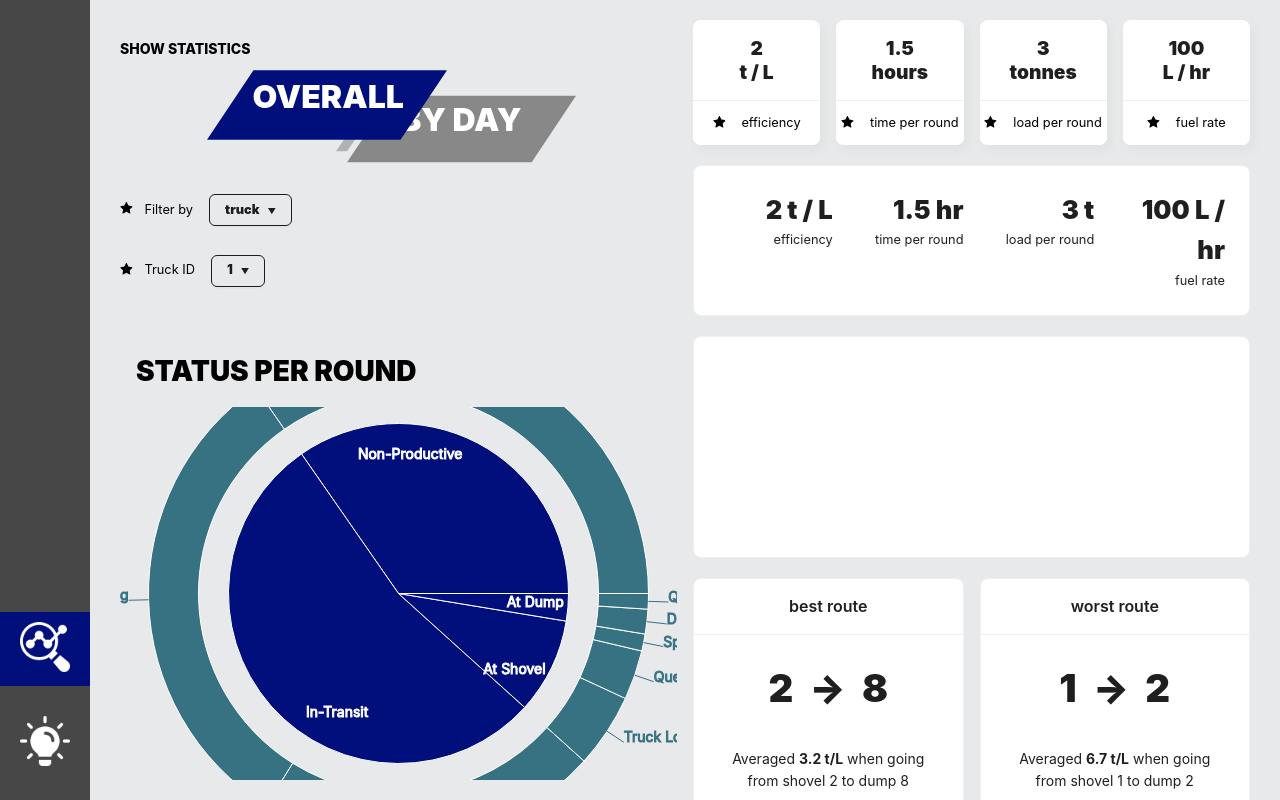
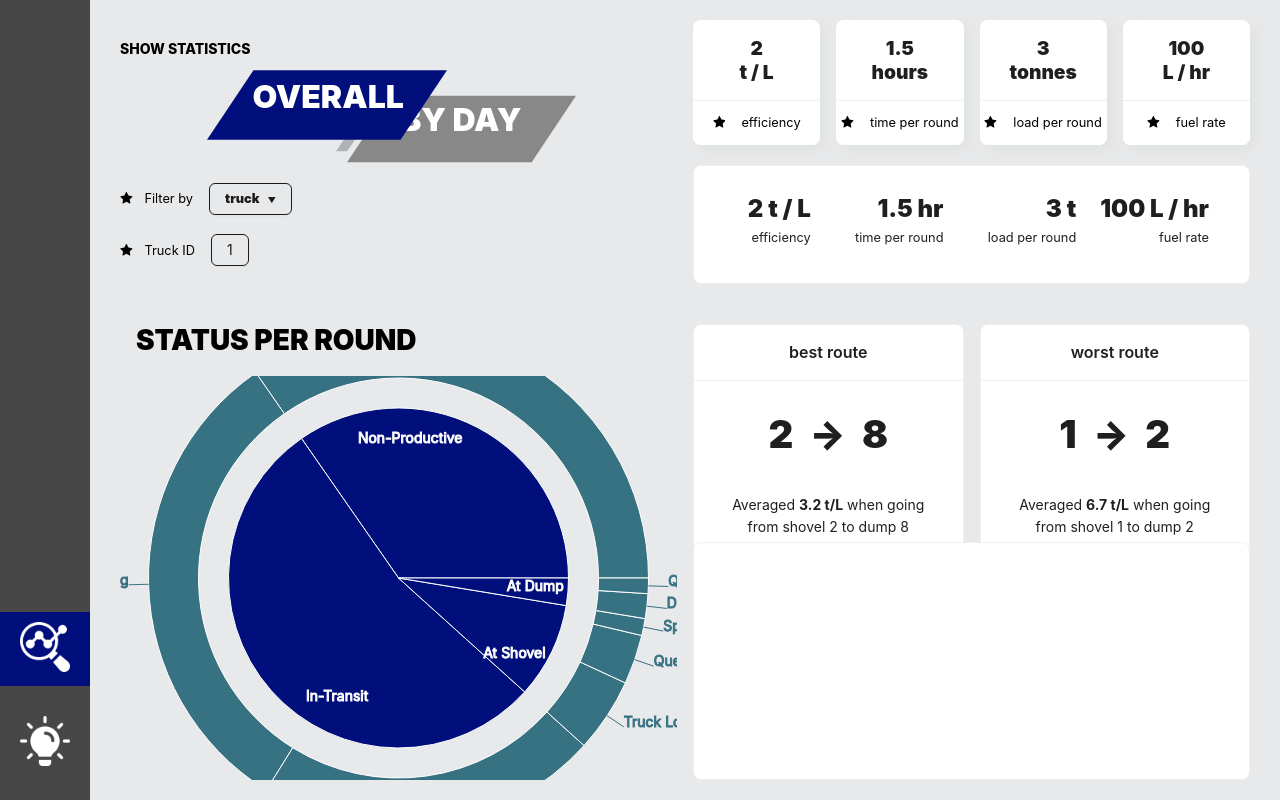
Before and after one commit to Rshokar/QDSHacks2023, a React (Create React App) app in the folder frontend/: page / in a window 1280 px wide. Built offline with nearby package versions, Linux system fonts and the light colour scheme.

Commit message:
Add truck IDs and some other minor UI fixes

```diff
--- a/frontend/src/components/OverviewBar/styled.js
+++ b/frontend/src/components/OverviewBar/styled.js
@@ -7,11 +7,16 @@ export const StyledCard = styled(Card)`
     height: 100%;
     width: 100%;
 
+    .ant-card-body {
+        padding-left: 0;
+        padding-right: 2.5rem
+    }
+
     .section {
         text-align: right;
 
         .value {
-            font-size: clamp(1.5rem, 2vw, 2rem);
+            font-size: clamp(1.5rem, 1.75vw, 1.75rem);
             font-weight: 900;
         }
 
--- a/frontend/src/features/Analytics/Analytics.js
+++ b/frontend/src/features/Analytics/Analytics.js
@@ -1,6 +1,7 @@
 import { useState, useEffect } from 'react';
 import { Row, Col } from 'antd';
 import dayjs from 'dayjs';
+import moment from 'moment';
 
 import TiltedButton from '../../components/TiltedButton';
 import StatCard from '../../components/StatCard';
@@ -11,7 +12,7 @@ import RouteCard from '../../components/RouteCard';
 import FilterDropdown from '../../components/FilterDropdown';
 
 import { Container } from './styled';
-import { filterOpts, kpi, testData } from './constants';
+import { filterOpts, kpi, truckIDs, testData } from './constants';
 
 const Analytics = () => {
     const [dateFilter, setDateFilter] = useState('');
@@ -47,9 +48,9 @@ const Analytics = () => {
                 </Col>
 
                 <Col span={3} className="date-wrapper">
-                    {date &&
+                    {date && dateFilter &&
                         <div className="date">
-                            <div class="month">APR</div>
+                            <div class="month">{moment(dateFilter, "YYYY-MM-DD").format("MMM")}</div>
                             <div class="day">{date.get("date")}</div>
                         </div>
                     }
@@ -70,7 +71,7 @@ const Analytics = () => {
                         onSelectionChanged={(s) => setFilter(s)}
                     />
                     {filter === filterOpts[0]
-                        ? <FilterDropdown text="Truck ID" />
+                        ? <FilterDropdown text="Truck ID" options={truckIDs}/>
                         : <FilterDropdown text="Type ID" />}
                 </Col>
                 <Col span={12}>
@@ -87,8 +88,6 @@ const Analytics = () => {
                 </Col>
 
                 <Col span={12} gutter={16} className="main-right">
-                    <StatusBar className="upper" />
-
                     <Row gutter={16} className="lower">
                         <Col span={12}>
                             <RouteCard title="best route" route={testData.bestRoute}/>
@@ -97,6 +96,8 @@ const Analytics = () => {
                             <RouteCard title="worst route" route={testData.worstRoute}/>
                         </Col>
                     </Row>
+
+                    <StatusBar className="upper" />
                 </Col>
             </Row>
         </Container>
--- a/frontend/src/features/Analytics/constants.js
+++ b/frontend/src/features/Analytics/constants.js
@@ -1,4 +1,6 @@
 export const filterOpts = ['truck', 'truck type'];
+
+export const truckIDs = [1, 3, 4, 5, 9, 12, 13, 14, 15, 17, 18, 21, 22, 23, 25, 26, 27, 28];
 
 export const kpi = {
     "efficiency": {
```
